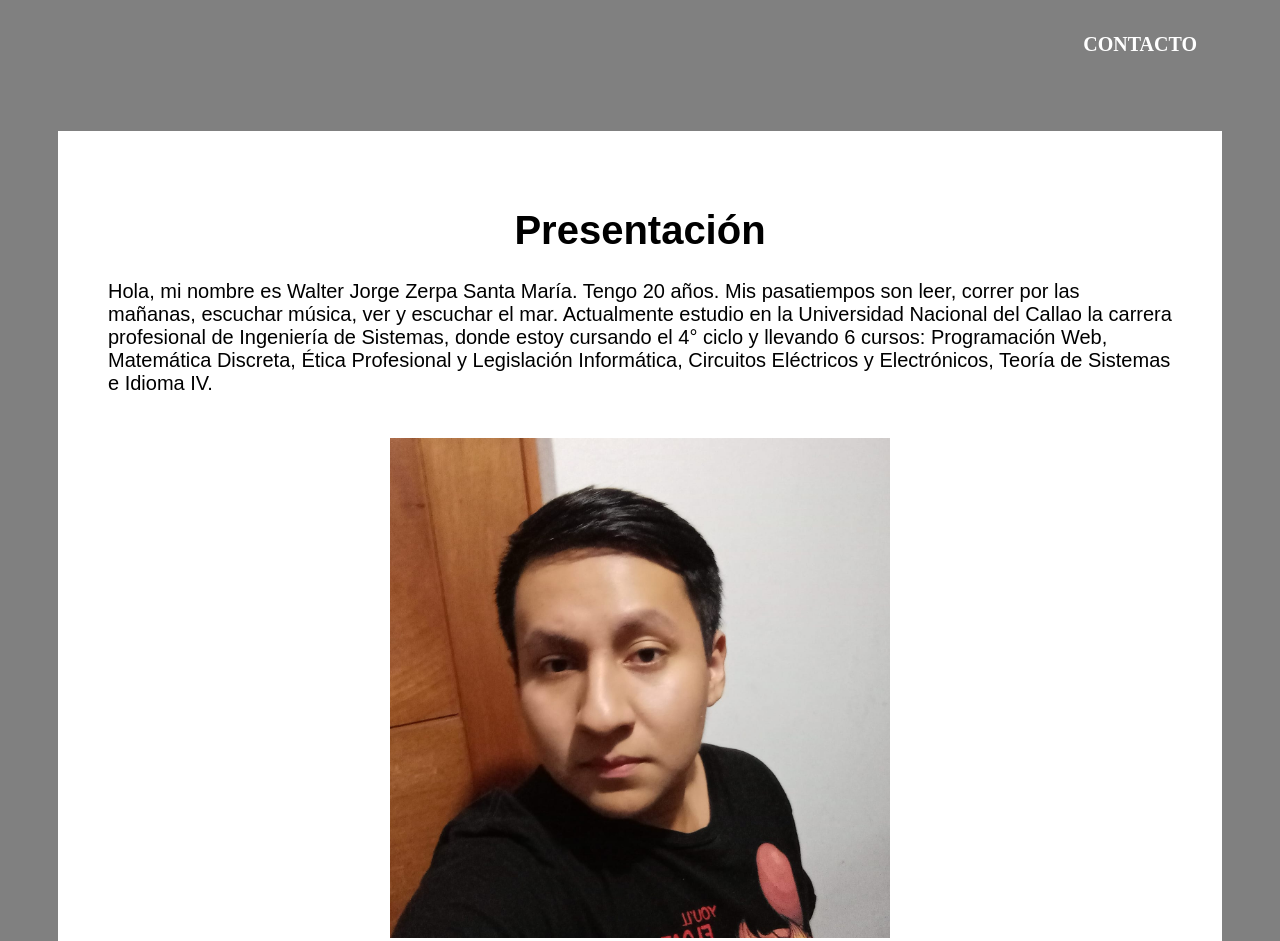
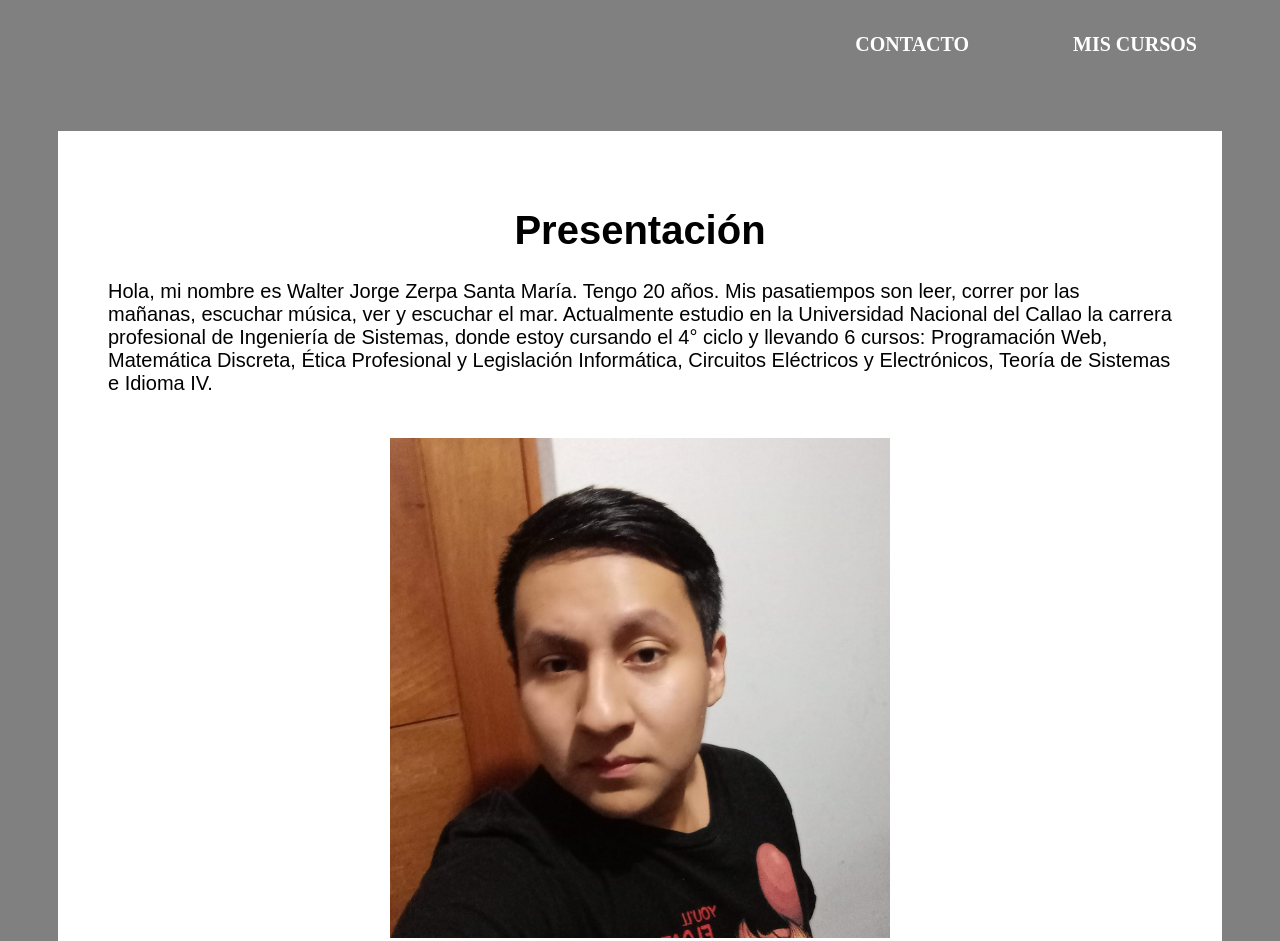
Before and after one commit to WalterZerpa/ProgramacionWeb, a plain HTML site: page PresentacionOficial.html in a window 1280 px wide. Shown: the top 941 px of the page. Drawn offline with Linux system fonts and the light colour scheme.

Commit message:
Update PresentacionOficial.html

```diff
--- a/PresentacionOficial.html
+++ b/PresentacionOficial.html
@@ -26,6 +26,7 @@
 
 <div align="right">
 	<b><a href="https://walterzerpa.github.io/ProgramacionWeb/Formulario">CONTACTO</a></b>
+	<b><a href="https://walterzerpa.github.io/ProgramacionWeb/Tabla">MIS CURSOS</a></b>
 </div>
 
 <div style="font-family: arial; font-size: 20px; background-color: white; margin: 50px; padding: 50px">
```
